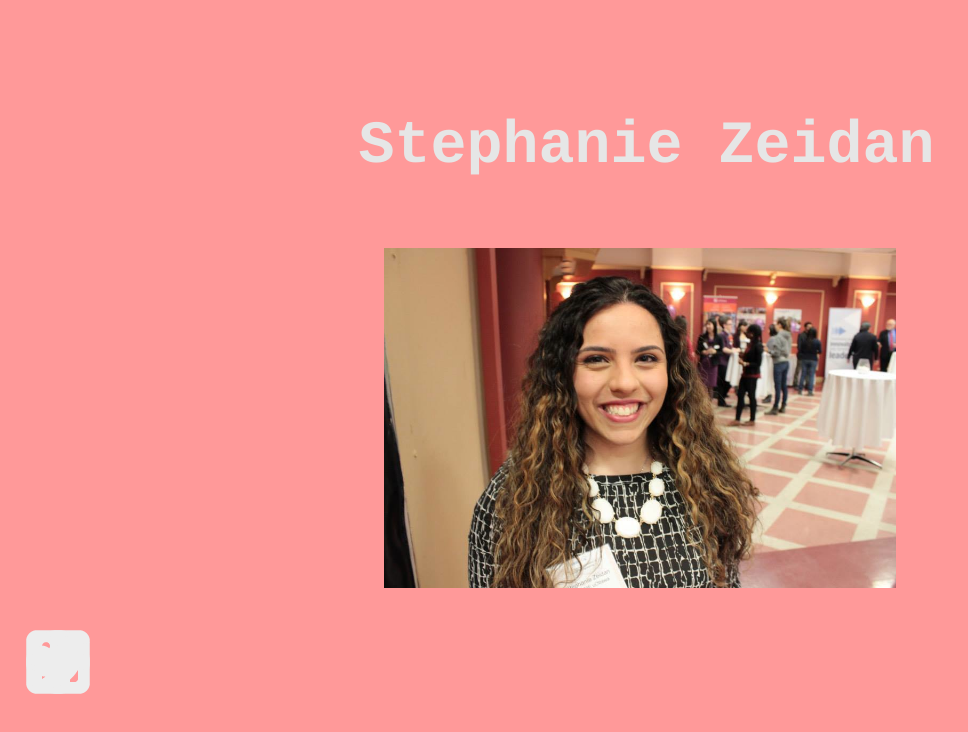
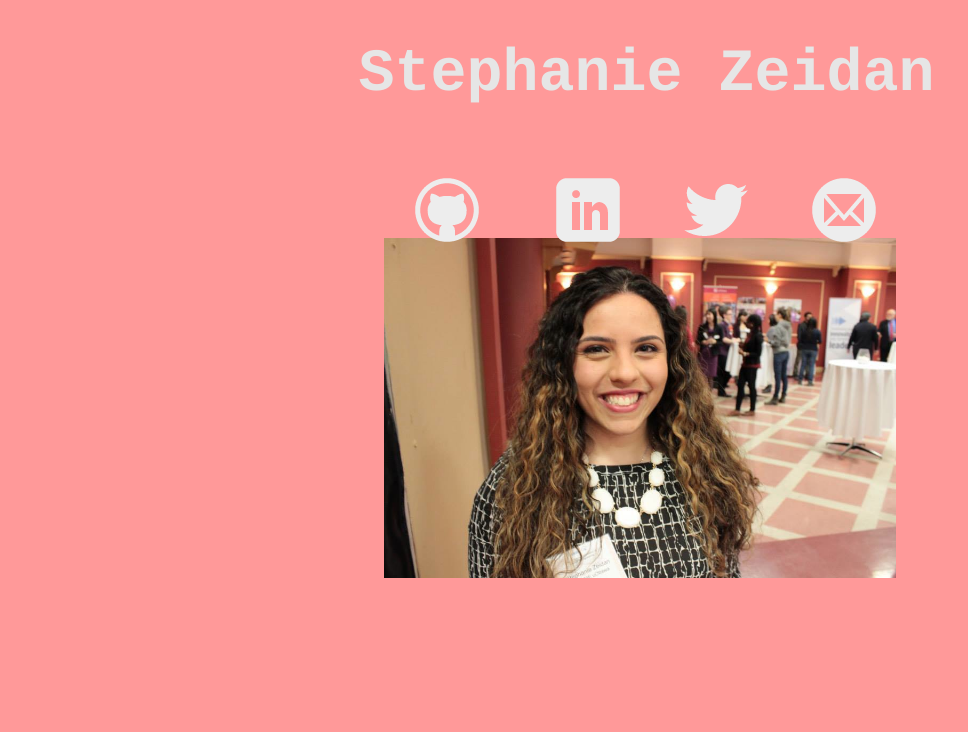
Before and after one commit to stephzeid/stephzeid.github.io, a plain HTML site: page index.html in a window 1280 px wide. Shown: the whole page, without its empty margins (0-968 px from the left). Drawn offline with Linux system fonts and the light colour scheme.

Commit message:
Committing

```diff
--- a/index.html
+++ b/index.html
@@ -13,23 +13,34 @@
 			font-size: 30px;
 			position: absolute;
 			left: 28%;
-			top: 9%;
+			top: 0%;
 		}
 
 		.linkedin{
 			position: absolute;
+			top: 20%;
+			left: 42%;
 		}
 		#twitter{
 			position: absolute;
+			top: 20%;
+			left: 52%;
 		}
 		#github{
 			position: absolute;
+			top: 20%;
+			left: 31%;
 		}
 		.centeredImage{
 		    text-align:center;
 		    margin-top:18%;
     		margin-bottom:0px;
-		    padding:20px;
+		    padding:10px;
+		}
+		.mail{
+			position: absolute;
+			top: 20%;
+			left: 62%;
 		}
 		</style>
 	</head>
@@ -46,6 +57,10 @@
 			<a href="https://www.linkedin.com/pub/stephanie-zeidan/60/8a2/53b" ><img width = "100px" src="linkedin.png"></a>
 
 		</div>
+		<div class="mail">
+			<a href="mailto:stephaniezeidan4@gmail.com" ><img width = "100px" src="mail.png"></a>
+
+		</div>
 		<div id="github">
 			<a href="https://github.com/stephzeid" ><img width = "100px" src="github.png"></a>
 
```
